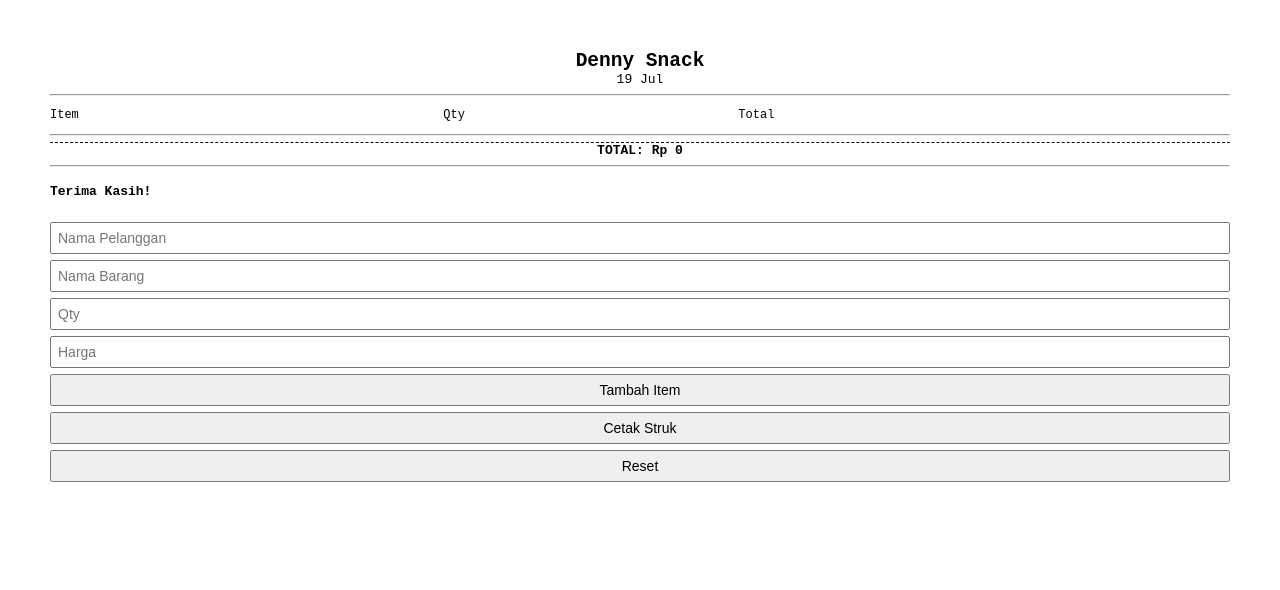
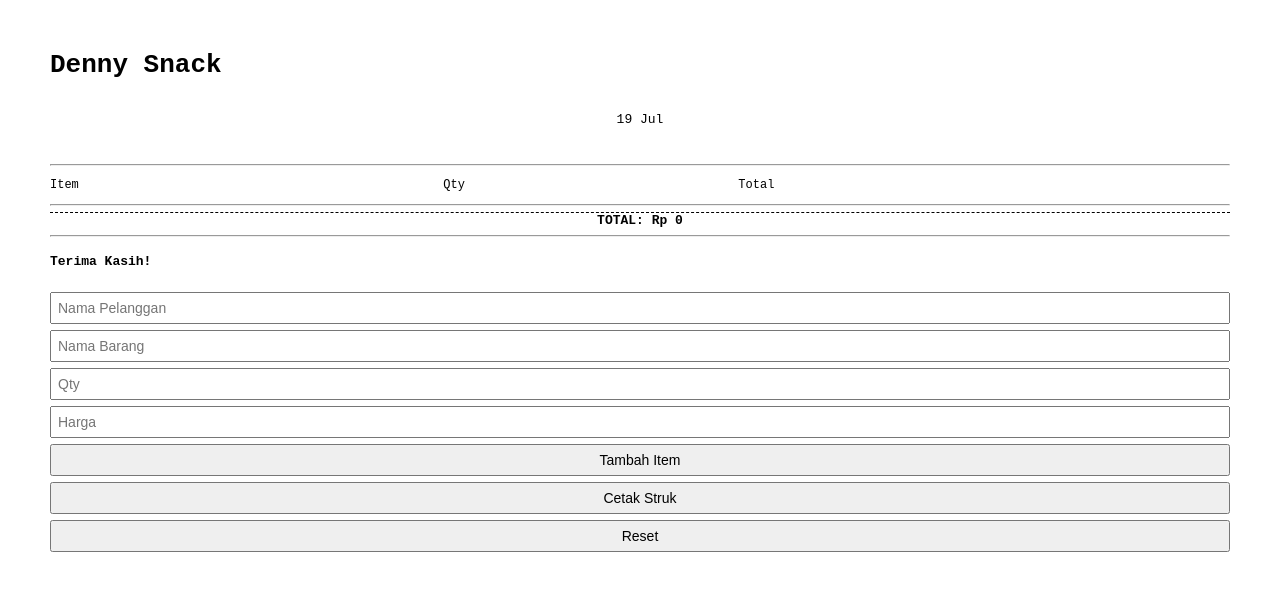
Before and after one commit to YonathanYonaz/Nota2, a plain HTML site: page index.html in a window 1280 px wide. Drawn offline with Linux system fonts and the light colour scheme.

Commit message:
Update index.html

```diff
--- a/index.html
+++ b/index.html
@@ -7,9 +7,12 @@
   <link rel="stylesheet" href="style.css">
 </head>
 <body>
-  <h2>Denny Snack</h2>
+  <h1>Denny Snack</h1>
+  <br>
   <p id="tanggal"></p>
+  <br>
   <p id="namaPelangganStruk"></p>
+  <br>
   <hr>
   <table>
     <thead><tr><td>Item</td><td>Qty</td><td>Total</td></tr></thead>
```
